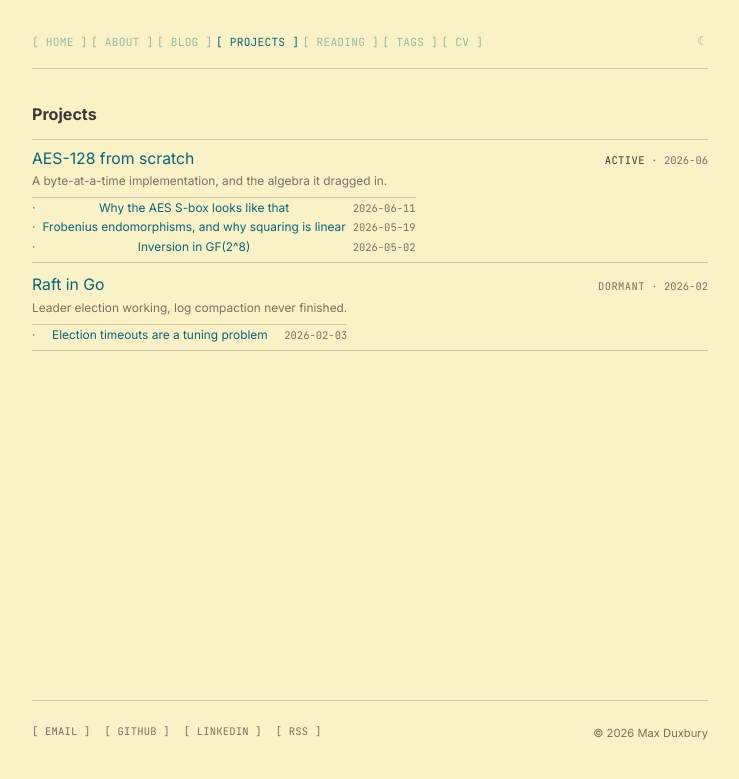
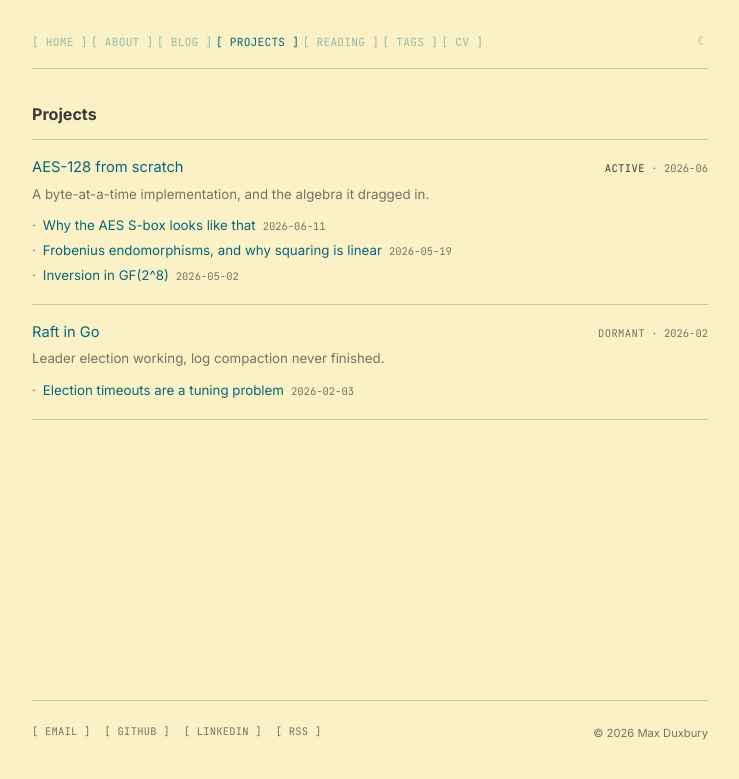
Before and after one commit to max-duxbury/max-website, a Jekyll site: the page built from projects/index.html, in a window 1280 px wide. Shown: the top 779 px of the page, without its empty margins (270-1009 px from the left). Built offline with Jekyll 4.4.1, drawn with Linux system fonts in a browser that asks for light colours.

Commit message:
Bigger project cards with a full-width divider; drop reading dates
The project card was a flex row, which left the divider looking detached from
a card tall enough to hold a summary and three notes. It is now a block with
the title/status on their own row, so the rule spans the full column. Title,
summary and note text all sized up.

/reading/ no longer renders dates or groups by them. Entries are still sorted
by date — it orders the stream and interleaves reading with posts on tag
pages — but the date is no longer shown.

Co-Authored-By: Claude Opus 5 <noreply@anthropic.com>

```diff
--- a/assets/css/main.css
+++ b/assets/css/main.css
@@ -198,20 +198,58 @@ article header time {
 
 .section-head a:hover { opacity: 0.6; }
 
+/* ─── Project cards ─────────────────────────────────────── */
+/* A block, not a flex row: the card is tall enough that a row layout left the
+   divider looking detached from the content above it. */
+.project-list {
+  list-style: none;
+  padding: 0;
+  margin: 0;
+}
+
+.project-card {
+  display: block;
+  padding: 1.1rem 0;
+  margin: 0;
+  border-bottom: 1px solid var(--border);
+}
+
+.project-card:first-child { border-top: 1px solid var(--border); }
+
+.project-card-head {
+  display: flex;
+  justify-content: space-between;
+  align-items: baseline;
+  gap: 1rem;
+}
+
+.project-card-head a {
+  font-size: 1.05rem;
+  text-decoration: none;
+}
+
+.project-card-head a:hover { opacity: 0.6; }
+
+.project-summary {
+  color: var(--muted);
+  font-size: 0.95rem;
+  margin: 0.3rem 0 0;
+}
+
 /* ─── Project notes (3 most recent, on the project index) ── */
 .project-notes {
   list-style: none;
   padding: 0;
-  margin: 0.4rem 0 0;
+  margin: 0.6rem 0 0;
 }
 
 .project-notes li {
   display: flex;
   gap: 0.5rem;
   align-items: baseline;
-  font-size: 0.85rem;
+  font-size: 0.95rem;
   margin: 0;
-  padding: 0;
+  padding: 0.1rem 0;
   border: none;
 }
 
@@ -246,9 +284,6 @@ article header time {
 
 .reading-filter button:hover { opacity: 0.65; }
 .reading-filter button[aria-pressed="true"] { opacity: 1; }
-
-.reading-day { margin-bottom: 2rem; }
-.reading-day .section-head { margin-top: 0; color: var(--muted); }
 
 .reading-list {
   list-style: none;
--- a/projects/index.html
+++ b/projects/index.html
@@ -4,12 +4,17 @@ title: Projects
 ---
 <h1>Projects</h1>
 {% if site.projects.size > 0 %}
-<ul class="post-list">
+<ul class="project-list">
   {% for project in site.projects %}
-    <li>
-      <div>
+    <li class="project-card">
+      <div class="project-card-head">
         <a href="{{ project.url | relative_url }}">{{ project.title }}</a>
-        {% if project.summary %}<div class="muted">{{ project.summary }}</div>{% endif %}
+        <span class="entry-meta">
+          <span class="status status-{{ project.status }}">{{ project.status }}</span>
+          · {{ project.updated | date: "%Y-%m" }}
+        </span>
+      </div>
+      {% if project.summary %}<p class="project-summary">{{ project.summary }}</p>{% endif %}
       {%- assign notes = site.posts | where: "project", project.slug | sort: "date" | reverse -%}
       {% if notes.size > 0 %}
       <ul class="project-notes">
@@ -21,11 +26,6 @@ title: Projects
         {% endfor %}
       </ul>
       {% endif %}
-      </div>
-      <span class="entry-meta">
-        <span class="status status-{{ project.status }}">{{ project.status }}</span>
-        · {{ project.updated | date: "%Y-%m" }}
-      </span>
     </li>
   {% endfor %}
 </ul>
```
Also changed, not shown: reading.html (+5 -15 lines). Lines whose indentation alone changed are shown as unchanged.
